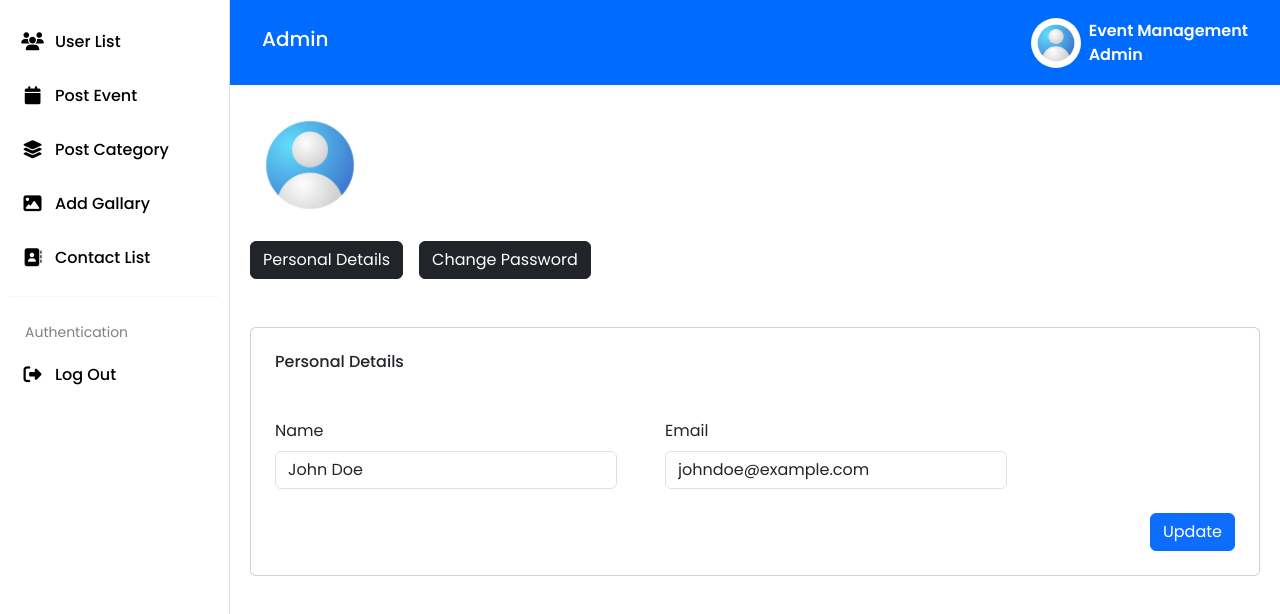
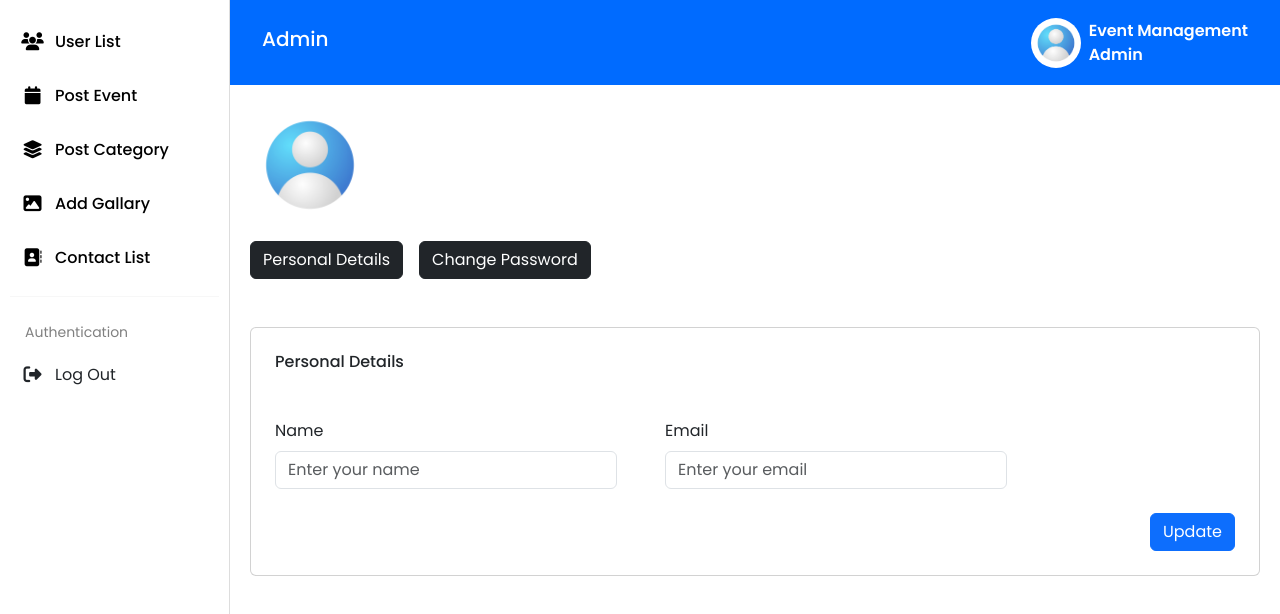
Before and after one commit to vivek8091/admin-event, a React (Create React App) app: page /UserProfile in a window 1280 px wide. Shown: the top 614 px of the page. Built offline with nearby package versions, Linux system fonts and the light colour scheme; a web font is replaced by a local one.

Commit message:
Completed configuration to update admin details...

```diff
--- a/src/Components/SideBar.js
+++ b/src/Components/SideBar.js
@@ -2,7 +2,6 @@ import { NavLink, Link, useNavigate } from "react-router-dom";
 import adminLogo from "../assets/admin-logo.jpg";
 
 function SideBar() {
-
   const navigate = useNavigate();
   const handleLogout = () => {
     localStorage.removeItem("admin");
@@ -45,9 +44,9 @@ function SideBar() {
 
         <ul className="menu">
           <li>
-            <NavLink onClick={handleLogout}>
+            <button onClick={handleLogout} className="logout-button">
               <i className="fa fa-sign-out-alt icon"></i> Log Out
-            </NavLink>
+            </button>
           </li>
         </ul>
       </div>
--- a/src/Components/UserProfile.js
+++ b/src/Components/UserProfile.js
@@ -1,12 +1,13 @@
+import axios from "axios";
 import adminLogo from "../assets/admin-logo.jpg";
-import { useState } from "react";
+import { useEffect, useState } from "react";
 
 function UserProfile() {
   const [activeForm, setActiveForm] = useState("personal");
 
-  const [userDetails, setUserDetails] = useState({
-    name: "John Doe",
-    email: "johndoe@example.com",
+  const [adminDetails, setAdminDetails] = useState({
+    name: "",
+    email: "",
   });
 
   const [passwords, setPasswords] = useState({
@@ -15,15 +16,55 @@ function UserProfile() {
     confirmPassword: "",
   });
 
-  const handleUserDetailsChange = (e) => {
-    setUserDetails({
-      ...userDetails,
+  useEffect(() => {
+    const adminData = localStorage.getItem("admin");
+    if (adminData) {
+      const admin = JSON.parse(adminData);
+      setAdminDetails({
+        name: admin.name || "",
+        email: admin.email || "",
+      });
+    }
+  }, []);
+
+  const handleAdminDetailsChange = (e) => {
+    setAdminDetails({
+      ...adminDetails,
       [e.target.name]: e.target.value,
     });
   };
 
   const handlePasswordChange = (e) => {
     setPasswords({ ...passwords, [e.target.name]: e.target.value });
+  };
+
+  const handleAdminDetailsSubmit = async (e) => {
+    e.preventDefault();
+    const adminData = localStorage.getItem("admin");
+    const parsedAdmin = JSON.parse(adminData);
+    const updatedData = {
+      id: parsedAdmin.id,
+      name: adminDetails.name,
+      email: adminDetails.email,
+    };
+    try {
+      const res = await axios.put(
+        `http://localhost:2121/api/admin/updateAdmin/${updatedData.id}`,
+        updatedData
+      );
+      console.log(res.data);
+      const updatedAdmin = {
+        ...parsedAdmin,
+        name: adminDetails.name,
+        email: adminDetails.email,
+      };
+      localStorage.setItem("admin", JSON.stringify(updatedAdmin));
+      setAdminDetails({
+        name: updatedAdmin.name,
+        email: updatedAdmin.email,
+      });
+      alert("Admin details updated successfully...");
+    } catch (error) {}
   };
 
   return (
@@ -52,7 +93,7 @@ function UserProfile() {
           {activeForm === "personal" ? (
             <div>
               <h6 className="mb-5">Personal Details</h6>
-              <form>
+              <form onSubmit={handleAdminDetailsSubmit}>
                 <div className="details-from d-flex gap-5">
                   <div className="mb-3">
                     <label className="form-label">Name</label>
@@ -61,8 +102,8 @@ function UserProfile() {
                       name="name"
                       className="form-control"
                       placeholder="Enter your name"
-                      value={userDetails.name}
-                      onChange={handleUserDetailsChange}
+                      value={adminDetails.name}
+                      onChange={handleAdminDetailsChange}
                     />
                   </div>
                   <div className="mb-3">
@@ -71,8 +112,8 @@ function UserProfile() {
                       type="email"
                       className="form-control"
                       name="email"
-                      value={userDetails.email}
-                      onChange={handleUserDetailsChange}
+                      value={adminDetails.email}
+                      onChange={handleAdminDetailsChange}
                       placeholder="Enter your email"
                     />
                   </div>
--- a/src/Styles/main.css
+++ b/src/Styles/main.css
@@ -164,6 +164,26 @@ hr {
     padding: 10px 15px;
 }
 
+.logout-button {
+    background: none;
+    border: none;
+    font-size: 16px;
+    font-weight: 500;
+    padding: 10px;
+    border-radius: 5px;
+    color: inherit;
+    font: inherit;
+    cursor: pointer;
+    display: flex;
+    align-items: center;
+    width: 100%;
+}
+
+.logout-button:hover{
+    background: #f5f5f5;
+}
+
+
 
 /* Dashboard page CSS */
 
```
